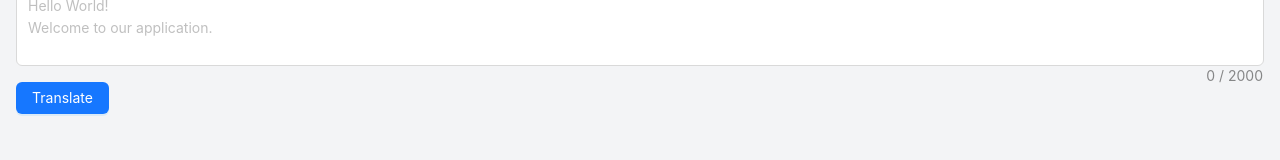
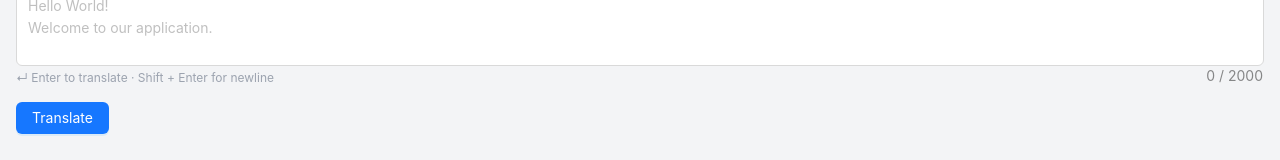
Before and after one commit to durunsong/TranslationTools, a React (Vite) app: page / in a window 1280 px wide. Shown: the part 384-544 px from the top of the page. Built offline with nearby package versions, Linux system fonts and the light colour scheme; no server answers.

Commit message:
feat: textarea support Enter to submit and Shift+Enter for newline with keyboard hint

```diff
--- a/src/components/TranslateText.tsx
+++ b/src/components/TranslateText.tsx
@@ -172,12 +172,26 @@ const TextTranslationComponent: React.FC<TextTranslationProps> = ({
         allowClear
         value={textData}
         onChange={(e) => setTextData(e.target.value)}
+        onKeyDown={(e) => {
+          // Enter 提交，Shift+Enter 换行（默认行为）
+          if (e.key === 'Enter' && !e.shiftKey) {
+            e.preventDefault();
+            if (!isLoading) {
+              handleTranslate();
+            }
+          }
+        }}
         placeholder={EXAMPLE_FORMATS.text.placeholder}
         autoSize={{ minRows: 6, maxRows: 10 }}
         className="mt-4"
         showCount
         maxLength={2000}
       />
+      <div className="flex justify-start mt-1">
+        <span className="text-xs text-gray-400 dark:text-gray-500 select-none">
+          {t('translation.keyboardHint', '↵ Enter 提交翻译 · Shift + Enter 换行')}
+        </span>
+      </div>
       <Button
         type="primary"
         onClick={handleTranslate}
--- a/src/i18n/locales/en.json
+++ b/src/i18n/locales/en.json
@@ -99,7 +99,8 @@
     "copyExample": "Copy Example",
     "exampleCopied": "Example copied",
     "usageTips": "Usage Tips",
-    "usageDescription": "Copy the example above to test, or use it as a reference for your own content."
+    "usageDescription": "Copy the example above to test, or use it as a reference for your own content.",
+    "keyboardHint": "↵ Enter to translate · Shift + Enter for newline"
   },
   "languages": {
     "auto": "Auto Detect",
--- a/src/i18n/locales/zh.json
+++ b/src/i18n/locales/zh.json
@@ -99,7 +99,8 @@
     "copyExample": "复制案例格式",
     "exampleCopied": "案例格式已复制到剪贴板",
     "usageTips": "使用提示",
-    "usageDescription": "您可以直接复制上面的示例代码到输入框中进行测试，或者参考格式编写您自己的内容。"
+    "usageDescription": "您可以直接复制上面的示例代码到输入框中进行测试，或者参考格式编写您自己的内容。",
+    "keyboardHint": "↵ Enter 提交翻译 · Shift + Enter 换行"
   },
   "languages": {
     "auto": "自动检测",
```
